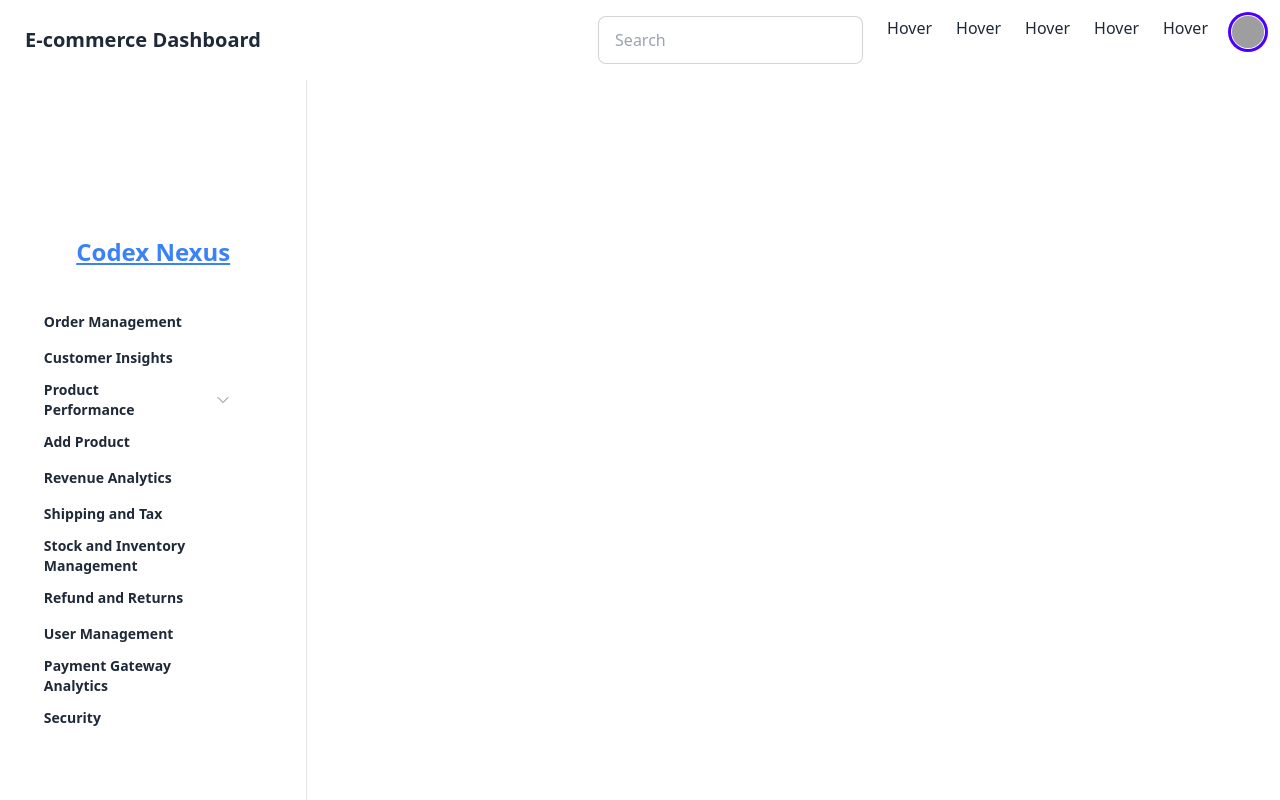
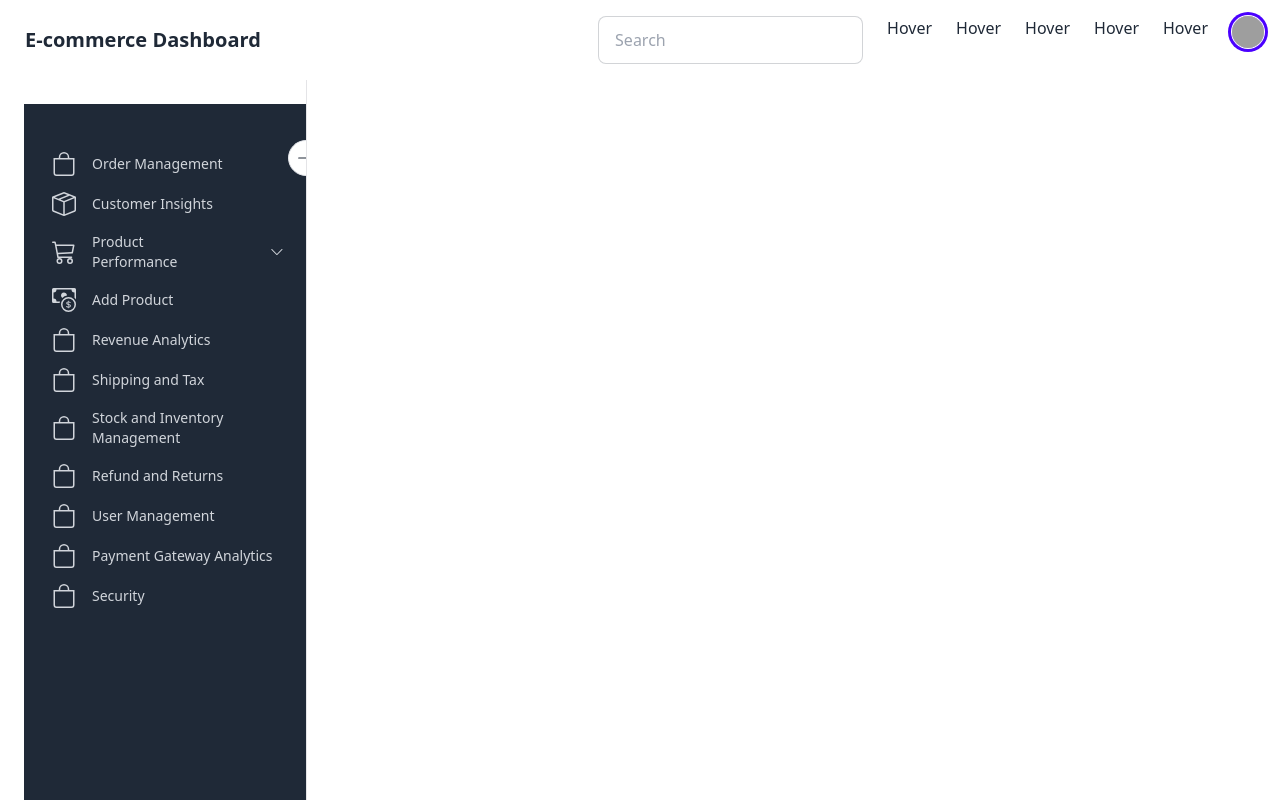
Before and after one commit to codex-devware/Codex-Nexus, a React (Vite) app in the folder client/: page / in a window 1280 px wide. Shown: the top 800 px of the page. Built offline with nearby package versions, Linux system fonts and the light colour scheme; grey boxes are pictures that could not be loaded.

Commit message:
sidebar change

```diff
--- a/client/package.json
+++ b/client/package.json
@@ -15,6 +15,7 @@
     "lucide-react": "^0.303.0",
     "react": "^18.2.0",
     "react-dom": "^18.2.0",
+    "react-icons": "^4.12.0",
     "react-resizable-panels": "^1.0.7",
     "react-router-dom": "^6.21.1",
     "tailwind-merge": "^2.2.0",
--- /dev/null
+++ b/client/src/components/Sidebar/Data.jsx
@@ -0,0 +1,65 @@
+import { BsBag, BsBoxSeam, BsCart3, BsCashCoin } from 'react-icons/bs';
+
+export const Data = [
+  {
+    id: 1,
+    icon: <BsBag />,
+    section: 'Order Management',
+  },
+  {
+    id: 2,
+    icon: <BsBoxSeam />,
+    section: 'Customer Insights',
+  },
+  {
+    id: 3,
+    icon: <BsCart3 />,
+    submenu: true,
+    section: 'Product Performance',
+
+    subSection: ['Product-wise sales trends', 'Inventory status'],
+  },
+  {
+    id: 4,
+    icon: <BsCashCoin />,
+    section: 'Add Product',
+  },
+  {
+    id: 5,
+    icon: <BsBag />,
+    section: 'Revenue Analytics',
+  },
+  {
+    id: 6,
+    icon: <BsBag />,
+    section: 'Shipping and Tax',
+  },
+
+  {
+    id: 7,
+    icon: <BsBag />,
+    section: 'Stock and Inventory Management',
+  },
+  {
+    id: 8,
+    icon: <BsBag />,
+    section: 'Refund and Returns',
+  },
+
+  {
+    id: 9,
+    icon: <BsBag />,
+    section: 'User Management',
+  },
+  {
+    id: 10,
+    icon: <BsBag />,
+    section: 'Payment Gateway Analytics',
+  },
+
+  {
+    id: 11,
+    icon: <BsBag />,
+    section: 'Security',
+  },
+];
--- a/client/src/components/Sidebar/SideBarDB.js
+++ /dev/null
@@ -1,52 +0,0 @@
-const sideBarDataDB = [
-  {
-    id: 1,
-    section: "Order Management",
-  },
-  {
-    id: 2,
-    section: "Customer Insights",
-  },
-  {
-    id: 3,
-    section: "Product Performance",
-    subSection: ["Product-wise sales trends", "Inventory status"],
-  },
-  {
-    id: 4,
-    section: "Add Product",
-  },
-  {
-    id: 5,
-    section: "Revenue Analytics",
-  },
-  {
-    id: 6,
-    section: "Shipping and Tax",
-  },
-
-  {
-    id: 7,
-    section: "Stock and Inventory Management",
-  },
-  {
-    id: 8,
-    section: "Refund and Returns",
-  },
-
-  {
-    id: 9,
-    section: "User Management",
-  },
-  {
-    id: 10,
-    section: "Payment Gateway Analytics",
-  },
-
-  {
-    id: 11,
-    section: "Security",
-  },
-];
-
-export default sideBarDataDB;
--- a/client/src/components/Sidebar/Sidebar.jsx
+++ b/client/src/components/Sidebar/Sidebar.jsx
@@ -1,36 +1,31 @@
 import { useState } from "react";
-import sideBarDataDB from "./SideBarDB";
+import { ArrowBigLeft } from "lucide-react";
+import { BsArrowRight, BsDashSquare } from "react-icons/bs";
 import SidebarData from "./SidebarData";
+import { Data } from "./Data";
 
 const Sidebar = () => {
-  const [menuStates, setMenuStates] = useState("");
-  const [menuHide, setMenuHide] = useState(true);
-  const toggleMenu = (menuName) => {
-    setMenuStates(menuName);
-
-    // Toggle the state for the clicked section
-    setMenuHide((prevMenuStates) => ({
-      ...prevMenuStates,
-      [menuName]: !prevMenuStates[menuName],
-    }));
-  };
+  const [open, setOpen] = useState(true);
 
   return (
     <section>
-      <div>
-        <h1 className="text-2xl font-bold text-center mt-6 underline text-blue-500">
-          Codex Nexus
-        </h1>
-        <div className="m-6 font-semibold text-md">
-          {sideBarDataDB?.map((sections, index) => (
-            <SidebarData
-              toggleMenu={toggleMenu}
-              menuHide={menuHide}
-              menuStates={menuStates}
-              key={index}
-              sections={sections}
-            />
-          ))}
+      <div className="flex">
+        <div
+          className={` bg-gray-800 h-screen p-5 pt-8 ${
+            open ? "w-72" : "w-20"
+          } duration-300 relative`}
+        >
+          <BsArrowRight
+            className={`bg-white text-dark-purple text-4xl rounded-full absolute -right-3 top-9 px-2  border border-dark-purple cursor-pointer ${
+              !open && "rotate-180"
+            }`}
+            onClick={() => setOpen(!open)}
+          />
+          <div className="pt-2">
+            {Data?.map((sections, index) => (
+              <SidebarData open={open} key={index} sections={sections} />
+            ))}
+          </div>
         </div>
       </div>
     </section>
--- a/client/src/components/Sidebar/SidebarData.jsx
+++ b/client/src/components/Sidebar/SidebarData.jsx
@@ -1,66 +1,43 @@
-const SidebarData = ({ sections, toggleMenu, menuHide, menuStates }) => {
-  const { id, section, subSection } = sections;
+import { useState } from 'react';
+import { BsDashSquare, BsChevronDown } from 'react-icons/bs';
+const SidebarData = ({ sections, open }) => {
+  const [openSubMenu, setSubMenu] = useState(false);
+  const { id, section, subSection, icon } = sections;
+  console.log(icon);
   return (
-    <div className="collapse border-none -mb-6 ">
-      <div
-        onClick={subSection?.length > 0 ? () => toggleMenu(section) : null}
-        className="collapse-title text-sm flex justify-between items-center gap-20 font-semibold"
-      >
-        {section}{" "}
-        {subSection?.length > 0 && (
+    <>
+      <ul>
+        <li className=' text-gray-300 text-sm flex items-center gap-x-4 cursor-pointer p-2 hover:bg-gray-700 rounded-md duration-200'>
+          <span className=' text-2xl block float-left'>{icon}</span>
           <span
-            className={`text-2xl transition-transform transform ${
-              menuStates === section ? "transform rotate-60" : ""
+            onClick={() => setSubMenu(!openSubMenu)}
+            className={`text-[14px] font-medium flex-1 flex items-center  gap-10 duration-150 ${
+              !open && 'hidden'
             }`}
           >
-            {menuStates === section && menuHide[section] ? (
-              <svg
-                xmlns="http://www.w3.org/2000/svg"
-                fill="none"
-                viewBox="0 0 24 24"
-                strokeWidth="1.5"
-                stroke="currentColor"
-                className="w-4 h-4 text-[#777]"
-              >
-                <path
-                  strokeLinecap="round"
-                  strokeLinejoin="round"
-                  d="M4.5 15.75l7.5-7.5 7.5 7.5"
-                />
-              </svg>
-            ) : (
-              <svg
-                xmlns="http://www.w3.org/2000/svg"
-                fill="none"
-                viewBox="0 0 24 24"
-                strokeWidth="1.5"
-                stroke="currentColor"
-                className="w-4 h-4 text-[#777]"
-              >
-                <path
-                  strokeLinecap="round"
-                  strokeLinejoin="round"
-                  d="M19.5 8.25l-7.5 7.5-7.5-7.5"
-                />
-              </svg>
+            {section}
+
+            {sections?.submenu && (
+              <BsChevronDown
+                className={`${openSubMenu && 'rotate-180 duration-300'}`}
+              />
             )}
           </span>
+        </li>
+        {sections?.submenu && openSubMenu && open && (
+          <ul>
+            {subSection.map((item, index) => (
+              <li
+                className='text-gray-300 text-sm flex items-center gap-x-4 cursor-pointer p-2 pl-12 hover:bg-gray-700 rounded-md duration-500'
+                key={index}
+              >
+                {item}
+              </li>
+            ))}
+          </ul>
         )}
-      </div>
-      <div
-        className={`transition-transform origin-top ease-in-out duration-300 ${
-          menuStates === section && menuHide[section]
-            ? "max-h-96 opacity-100 transform scale-y-100"
-            : "max-h-0 opacity-0 transform scale-y-0"
-        }`}
-      >
-        <ul className="ml-6 mb-6 text-sm">
-          {subSection?.map((datas, index) => (
-            <li key={index}>{datas}</li>
-          ))}
-        </ul>
-      </div>
-    </div>
+      </ul>
+    </>
   );
 };
 
--- a/client/src/components/layout/MainLayout.jsx
+++ b/client/src/components/layout/MainLayout.jsx
@@ -14,7 +14,7 @@ export function MainLayout({ children }) {
       <Topbar />
       <ResizablePanelGroup direction='horizontal' className='max-w-[30%]'>
         <ResizablePanel defaultSize={80}>
-          <div className='flex min-h-screen  items-center justify-center p-6'>
+          <div className='flex min-h-screen  items-center p-6'>
             <Sidebar />
           </div>
         </ResizablePanel>
```
Also changed, not shown: 1 other file (tests, documents, lock files or other folders).
